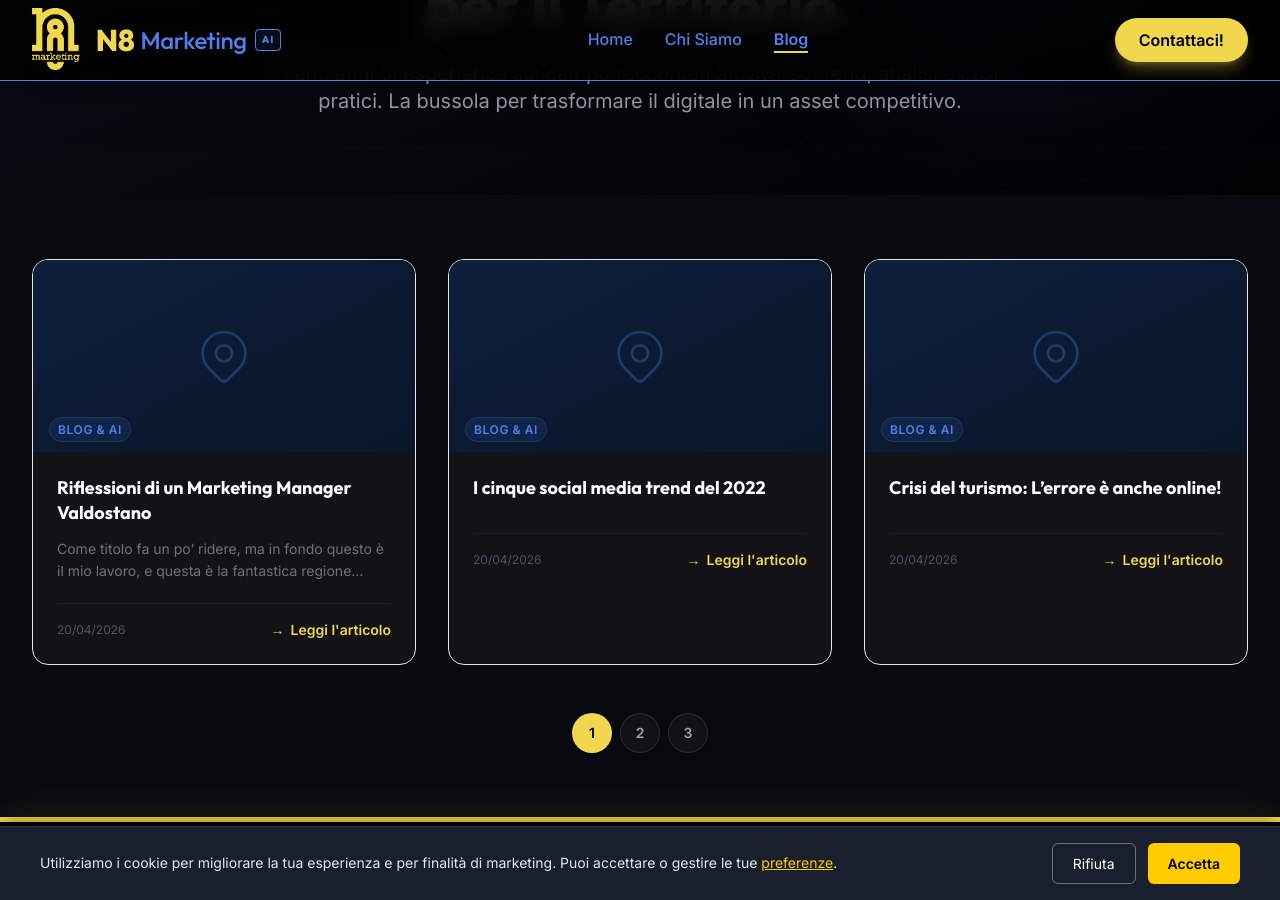
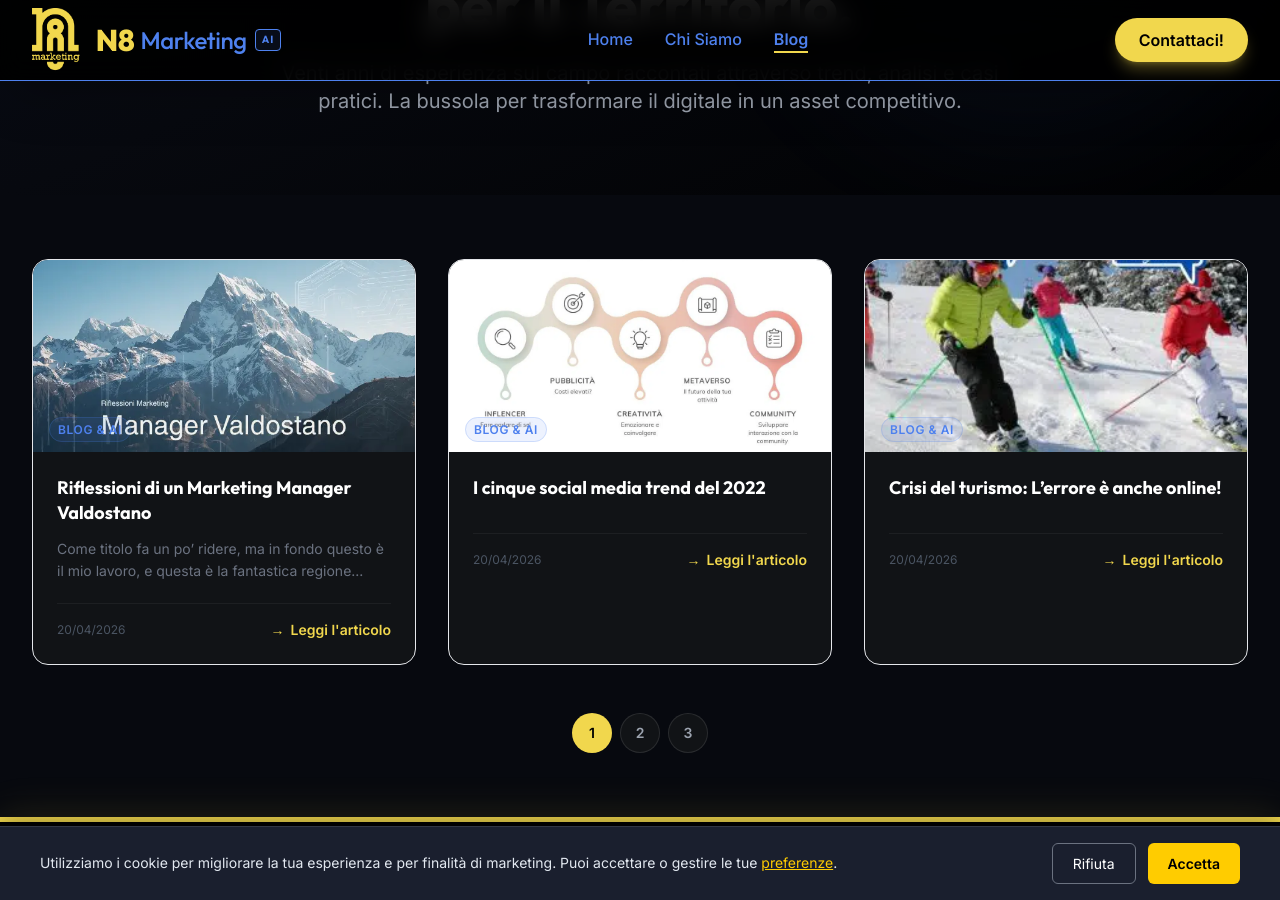
Before and after one commit to NicoDavN8/n8marketing-2026, a Jekyll site: the page built from blog.html, in a window 1280 px wide and 900 px high, scrolled down 356 px. Built offline with Jekyll 4.4.1, drawn with Linux system fonts in a browser that asks for light colours; nearby versions of some CDN libraries.

Commit message:
Card blog: mostra immagine hero dell'articolo

```diff
--- a/blog.html
+++ b/blog.html
@@ -181,10 +181,16 @@ permalink: /blog.html
 
                     {% for post in site.posts %}
                     <article class="bg-[#111316] border border-white/8 rounded-2xl overflow-hidden hover:border-[#f1d74d]/30 transition-all duration-300 group">
-                        <div class="h-48 bg-gradient-to-br from-[#0d1f3c] to-[#0a1628] relative overflow-hidden flex items-center justify-center">
-                            <svg class="w-16 h-16 text-[#4e81ee]/30 group-hover:text-[#4e81ee]/50 transition duration-500" fill="none" stroke="currentColor" viewBox="0 0 24 24"><path stroke-linecap="round" stroke-linejoin="round" stroke-width="1" d="M17.657 16.657L13.414 20.9a1.998 1.998 0 01-2.827 0l-4.244-4.243a8 8 0 1111.314 0z"/><path stroke-linecap="round" stroke-linejoin="round" stroke-width="1" d="M15 11a3 3 0 11-6 0 3 3 0 016 0z"/></svg>
+                        <div class="h-48 relative overflow-hidden">
+                            {% if post.image %}
+                            <img src="{{ post.image | prepend: site.baseurl }}" alt="{{ post.title }}" class="w-full h-full object-cover group-hover:scale-105 transition-transform duration-500">
+                            {% else %}
+                            <div class="w-full h-full bg-gradient-to-br from-[#0d1f3c] to-[#0a1628] flex items-center justify-center">
+                                <svg class="w-16 h-16 text-[#4e81ee]/30 group-hover:text-[#4e81ee]/50 transition duration-500" fill="none" stroke="currentColor" viewBox="0 0 24 24"><path stroke-linecap="round" stroke-linejoin="round" stroke-width="1" d="M17.657 16.657L13.414 20.9a1.998 1.998 0 01-2.827 0l-4.244-4.243a8 8 0 1111.314 0z"/><path stroke-linecap="round" stroke-linejoin="round" stroke-width="1" d="M15 11a3 3 0 11-6 0 3 3 0 016 0z"/></svg>
+                            </div>
+                            {% endif %}
                             <div class="absolute bottom-3 left-4">
-                                <span class="text-xs font-bold uppercase tracking-wider text-[#4e81ee] bg-[#4e81ee]/10 border border-[#4e81ee]/20 px-2 py-1 rounded-full">Blog &amp; AI</span>
+                                <span class="text-xs font-bold uppercase tracking-wider text-[#4e81ee] bg-[#4e81ee]/10 border border-[#4e81ee]/20 px-2 py-1 rounded-full backdrop-blur-sm">Blog &amp; AI</span>
                             </div>
                         </div>
                         <div class="p-6">
```
